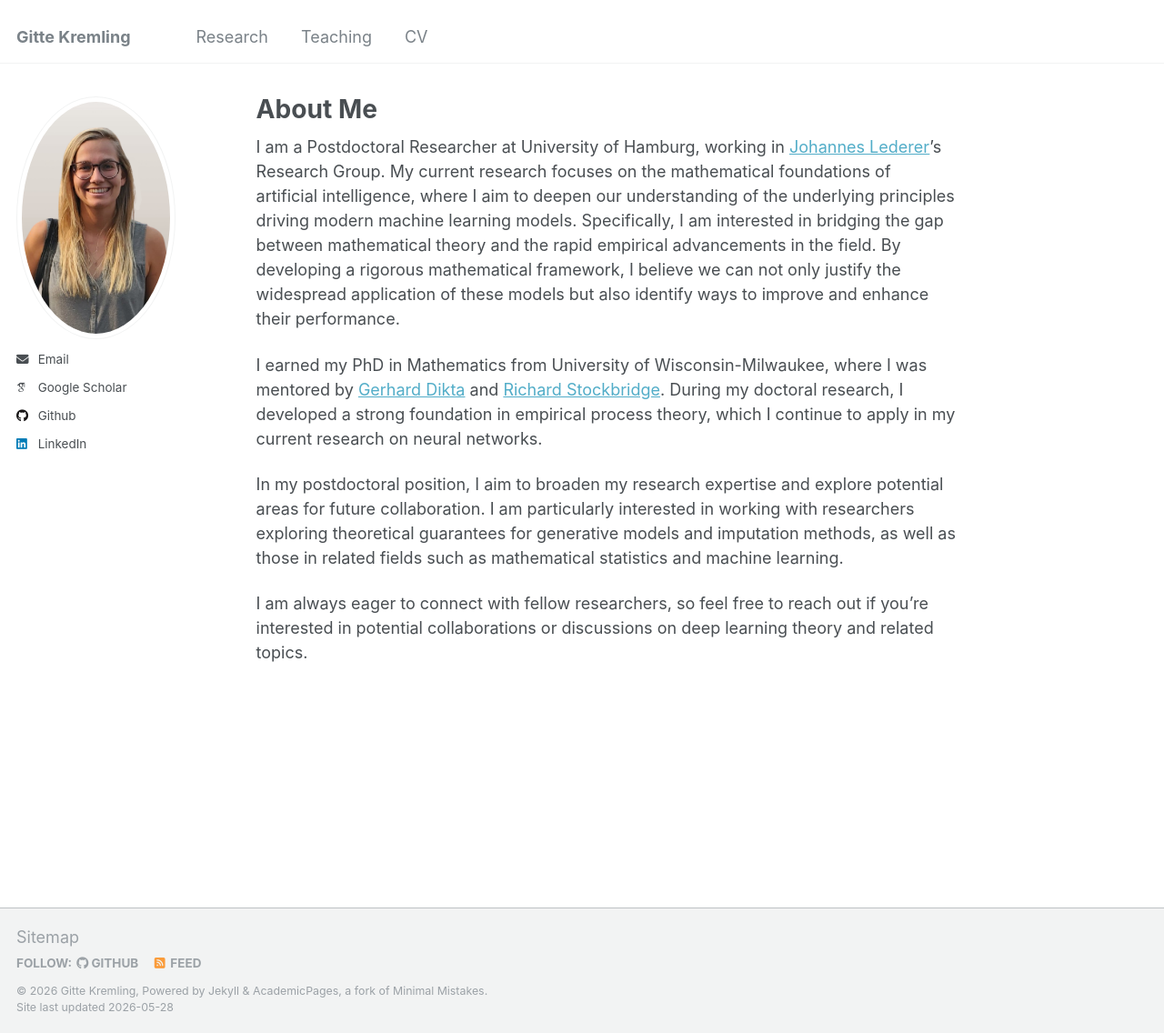
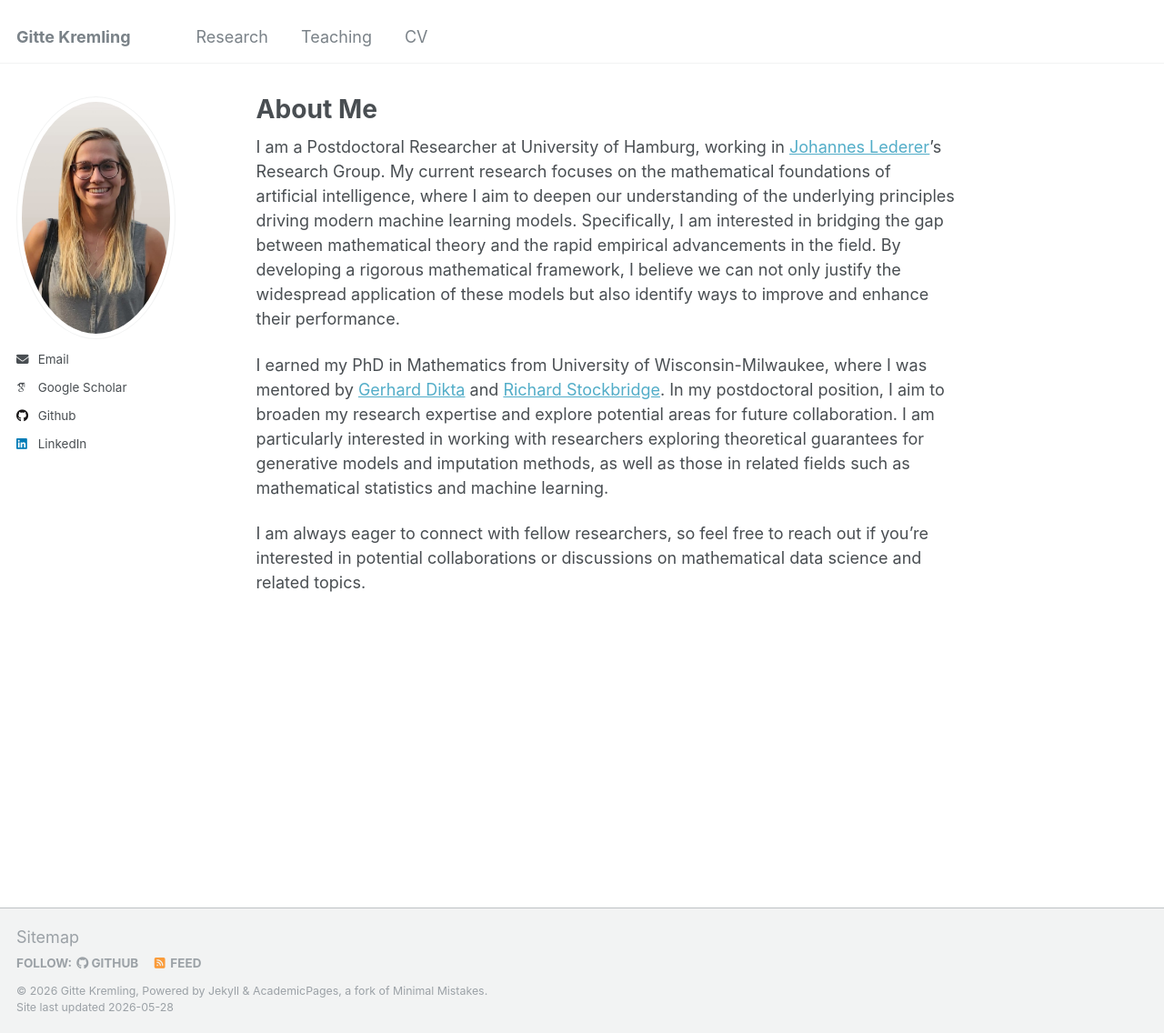
Before and after one commit to gkremling/gkremling.github.io, a Jekyll site: the page built from _pages/about.md, in a window 1280 px wide and 1136 px high. Shown: the whole window at 91% size. Built offline with Jekyll 4.4.1, drawn with Linux system fonts in a browser that asks for light colours; some web fonts are replaced.

Commit message:
Updated CV and About Me

```diff
--- a/_pages/about.md
+++ b/_pages/about.md
@@ -9,8 +9,7 @@ redirect_from:
 
 I am a Postdoctoral Researcher at University of Hamburg, working in [Johannes Lederer](https://johanneslederer.com/)’s Research Group. My current research focuses on the mathematical foundations of artificial intelligence, where I aim to deepen our understanding of the underlying principles driving modern machine learning models. Specifically, I am interested in bridging the gap between mathematical theory and the rapid empirical advancements in the field. By developing a rigorous mathematical framework, I believe we can not only justify the widespread application of these models but also identify ways to improve and enhance their performance.
 
-I earned my PhD in Mathematics from University of Wisconsin-Milwaukee, where I was mentored by [Gerhard Dikta](https://www.fh-aachen.de/en/people/dikta) and [Richard Stockbridge](https://uwm.edu/math/people/stockbridge-richard/). During my doctoral research, I developed a strong foundation in empirical process theory, which I continue to apply in my current research on neural networks.
-
+I earned my PhD in Mathematics from University of Wisconsin-Milwaukee, where I was mentored by [Gerhard Dikta](https://www.fh-aachen.de/en/people/dikta) and [Richard Stockbridge](https://uwm.edu/math/people/stockbridge-richard/).
 In my postdoctoral position, I aim to broaden my research expertise and explore potential areas for future collaboration. I am particularly interested in working with researchers exploring theoretical guarantees for generative models and imputation methods, as well as those in related fields such as mathematical statistics and machine learning.
 
-I am always eager to connect with fellow researchers, so feel free to reach out if you're interested in potential collaborations or discussions on deep learning theory and related topics.
+I am always eager to connect with fellow researchers, so feel free to reach out if you're interested in potential collaborations or discussions on mathematical data science and related topics.
```
Also changed, not shown: 1 other file.
